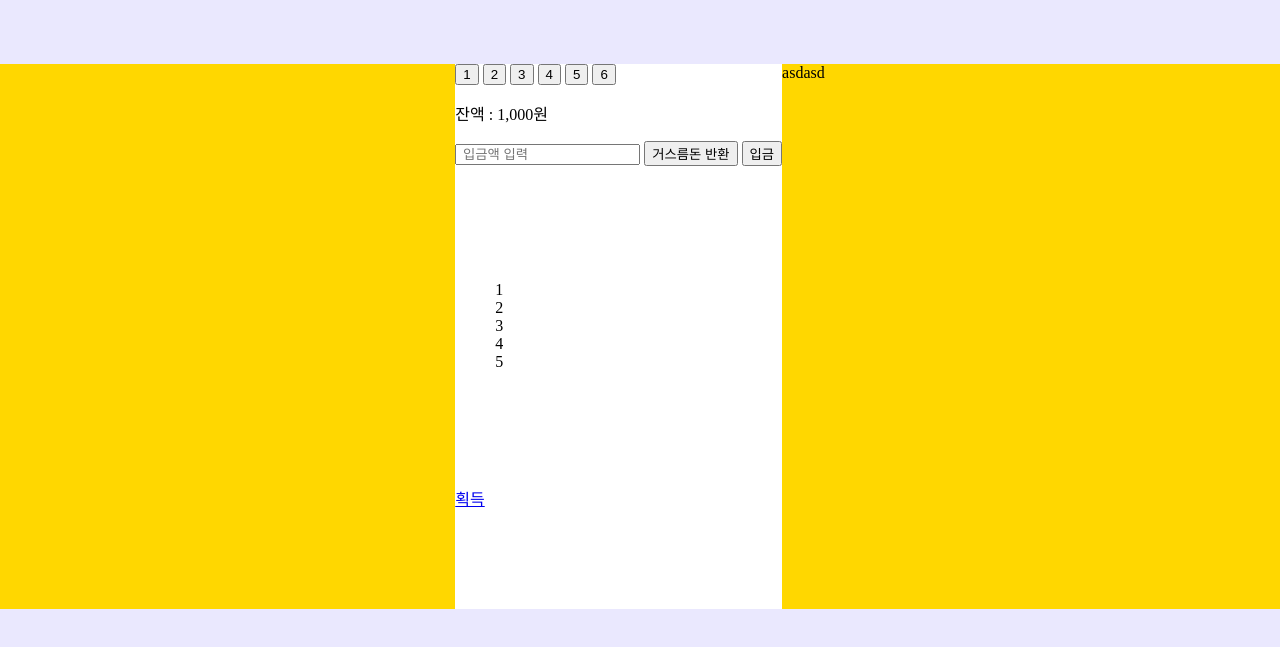
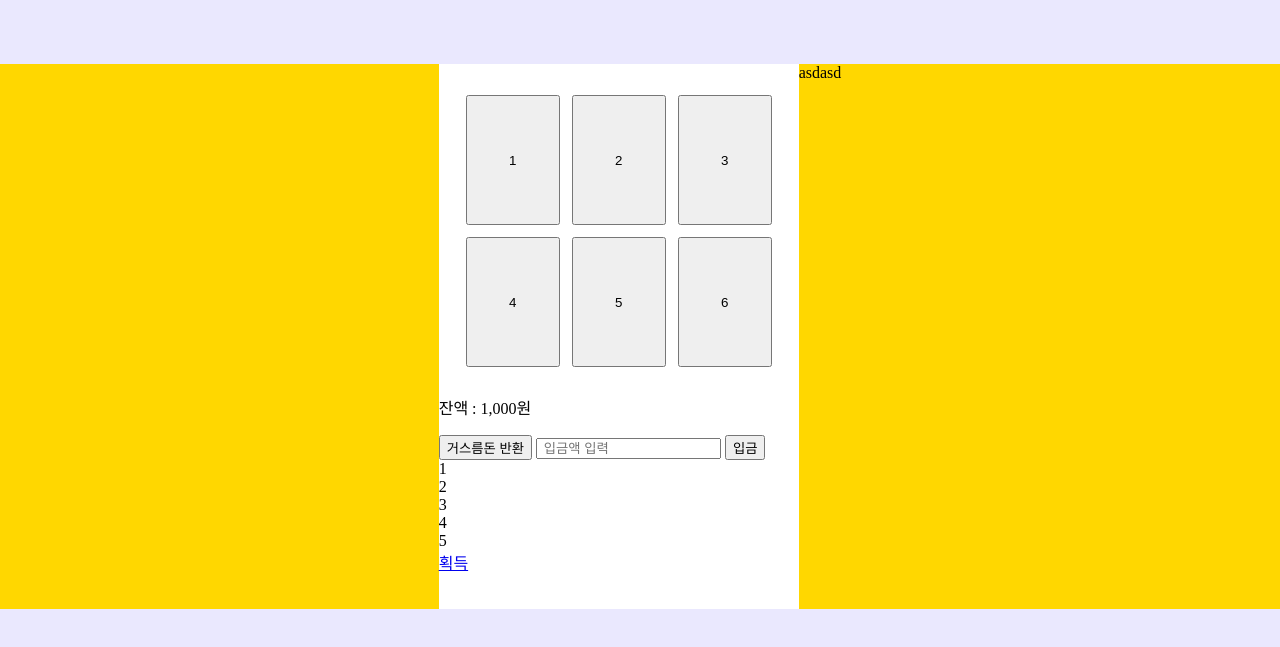
Before and after one commit to GreattitJY/Tailwind_VendingMachine, a plain HTML site: page index.html in a window 1280 px wide. Shown: the part 183-830 px from the top of the page. Drawn offline with Linux system fonts and the light colour scheme.

Commit message:
메인 부분 그리드 레이아웃 작업중

```diff
--- a/css/style.css
+++ b/css/style.css
@@ -30,10 +30,7 @@ body {
     background: #EAE8FE;
 }
 
-h1 {
-    height: inherit;
-}
-
+/* 타이틀 로고 부분 */
 .header-title {
     background-color: green;
     height: 180px;
@@ -41,22 +38,31 @@ h1 {
     margin-bottom: 67px;
 }
 
+
+/* 자판기 부분 */
 .section-container {
     background-color: gold;
-    /* height: 545px; */
+    height: 545px;
     margin-bottom: 171px;
     display: flex;
     justify-content: center;
 }
 
 .item-sell {
-    /* display: flex; */
-    /* flex-direction: column; */
-    display: grid;
-    grid-template-columns: 1fr;
-    grid-template-areas:
-        ''
-        width: 360px;
+    /* display: grid; */
+    width: 360px;
     height: 545px;
     background-color: white;
 }
+
+.item-info {
+    display: grid;
+    grid-template-columns: 1fr 1fr 1fr;
+    margin: 31px 27px 8px;
+}
+
+.item-button {
+    width: 94px;
+    height: 130px;
+    margin: 0 12px 12px 0;
+}
--- a/index.html
+++ b/index.html
@@ -22,30 +22,46 @@
             <section class="section-container">
                 <h2 class="text-hide">자판기</h2>
                 <div class="item-sell">
-                    <form class="item-info" action="">
+                    <form class="item-list" action="">
                         <ul>
-                            <li>
-                                <button type="button">1</button>
-                                <button type="button">2</button>
-                                <button type="button">3</button>
-                                <button type="button">4</button>
-                                <button type="button">5</button>
-                                <button type="button">6</button>
+                            <li class="item-info">
+                                <button class="item-button" type="button">
+                                    1
+                                </button>
+                                <button class="item-button" type="button">
+                                    2
+                                </button>
+                                <button class="item-button" type="button">
+                                    3
+                                </button>
+                                <button class="item-button" type="button">
+                                    4
+                                </button>
+                                <button class="item-button" type="button">
+                                    5
+                                </button>
+                                <button class="item-button" type="button">
+                                    6
+                                </button>
                             </li>
                         </ul>
+                    </form>
+                    <form class="item-purchase" action="">
                         <p>잔액 : 1,000원</p>
+                        <button class="test2" type="button">
+                            거스름돈 반환
+                        </button>
                         <input type="text" placeholder=" 입금액 입력" />
-                        <button type="button">거스름돈 반환</button>
                         <button type="button">입금</button>
+                        <ul>
+                            <li>1</li>
+                            <li>2</li>
+                            <li>3</li>
+                            <li>4</li>
+                            <li>5</li>
+                        </ul>
+                        <a class="" href="#">획득</a>
                     </form>
-                    <ol class="item-sell_list">
-                        <li>1</li>
-                        <li>2</li>
-                        <li>3</li>
-                        <li>4</li>
-                        <li>5</li>
-                    </ol>
-                    <a class="item-sell_check" href="#">획득</a>
                 </div>
                 <div class="item-get">asdasd</div>
             </section>
```
